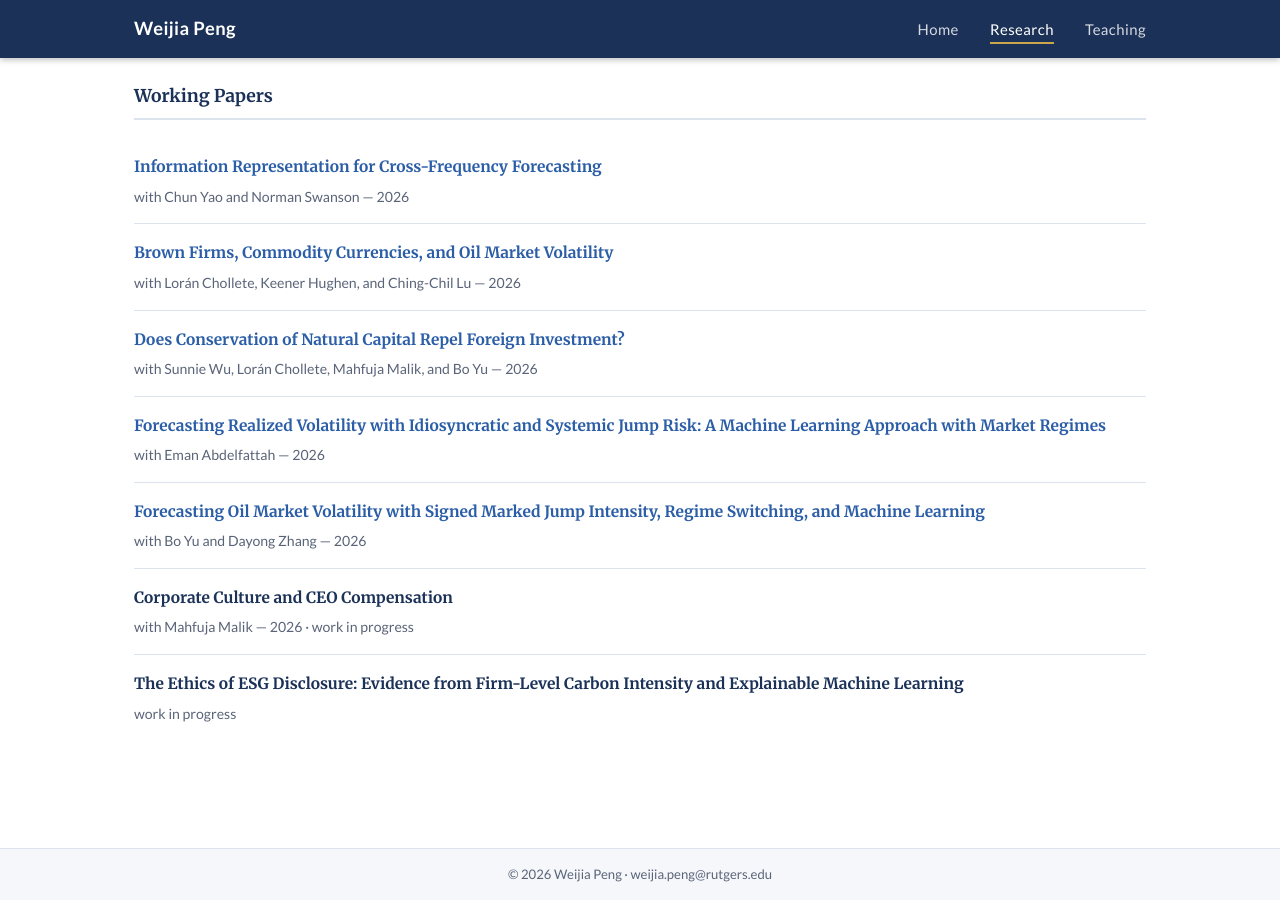
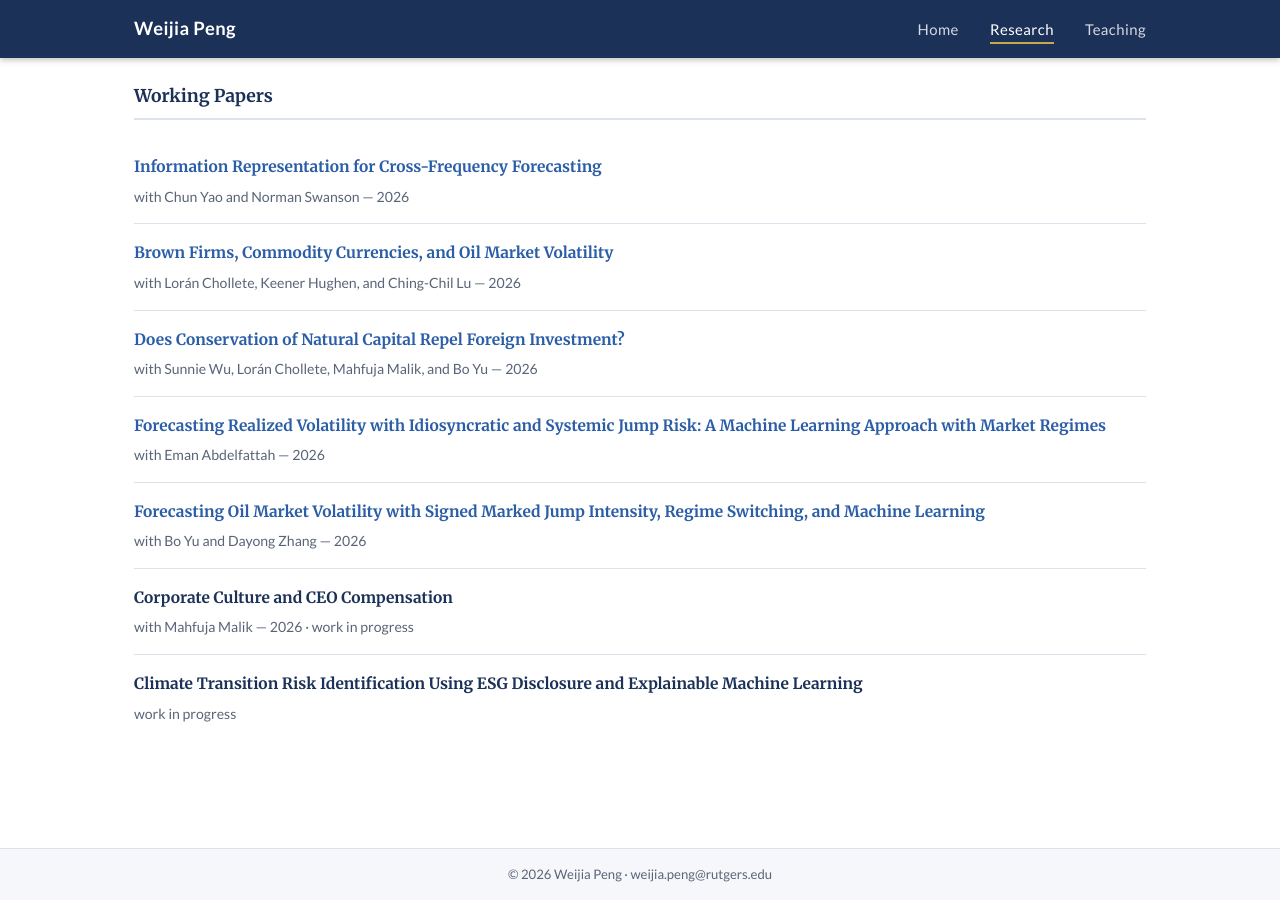
Before and after one commit to weijiap/weijiap.github.io, a Jekyll site: the page built from research.html, in a window 1280 px wide and 900 px high, scrolled down 1004 px. Built offline with Jekyll 4.4.1, drawn with Linux system fonts in a browser that asks for light colours.

Commit message:
Research: rename last WIP paper to Climate Transition Risk Identification

```diff
--- a/research.html
+++ b/research.html
@@ -172,7 +172,7 @@ permalink: /research/
 
       <li class="paper-item">
         <p class="paper-title">
-          The Ethics of ESG Disclosure: Evidence from Firm-Level Carbon Intensity and Explainable Machine Learning
+          Climate Transition Risk Identification Using ESG Disclosure and Explainable Machine Learning
         </p>
         <p class="paper-meta">work in progress</p>
       </li>
```
